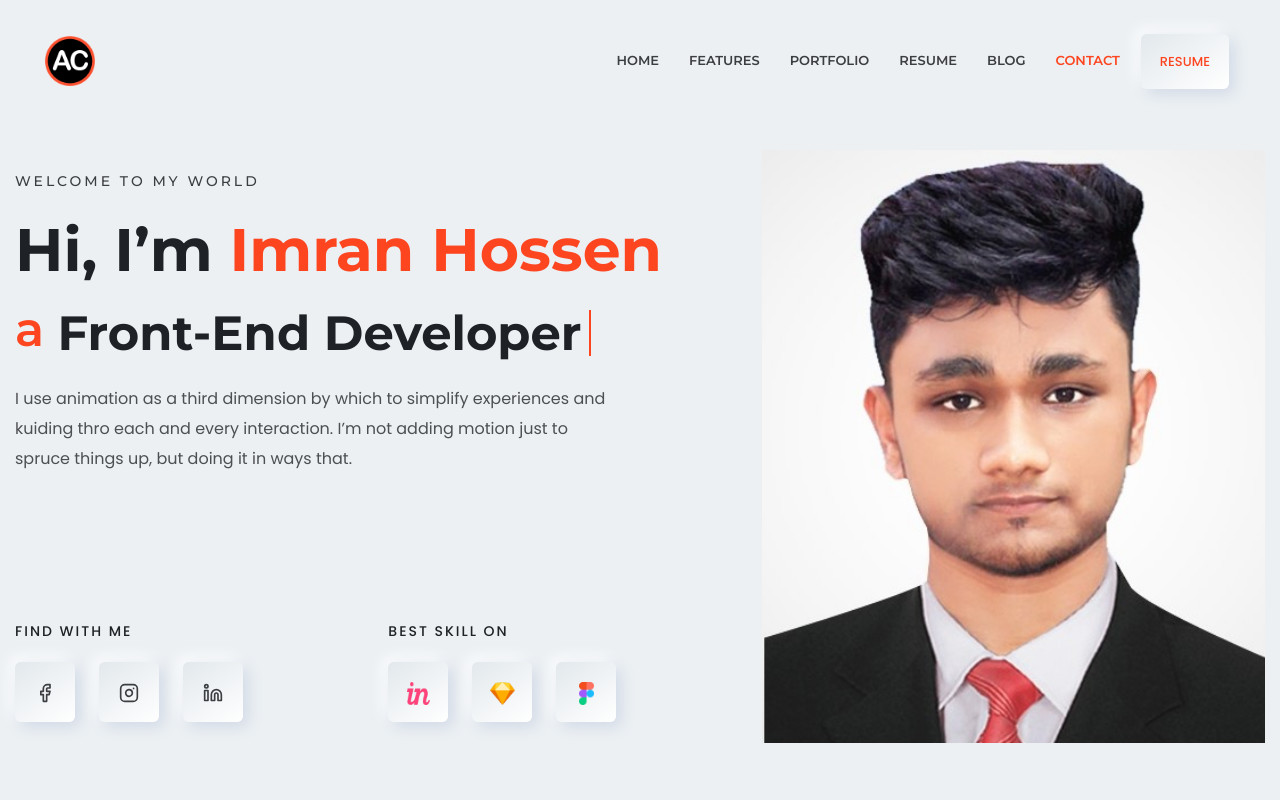
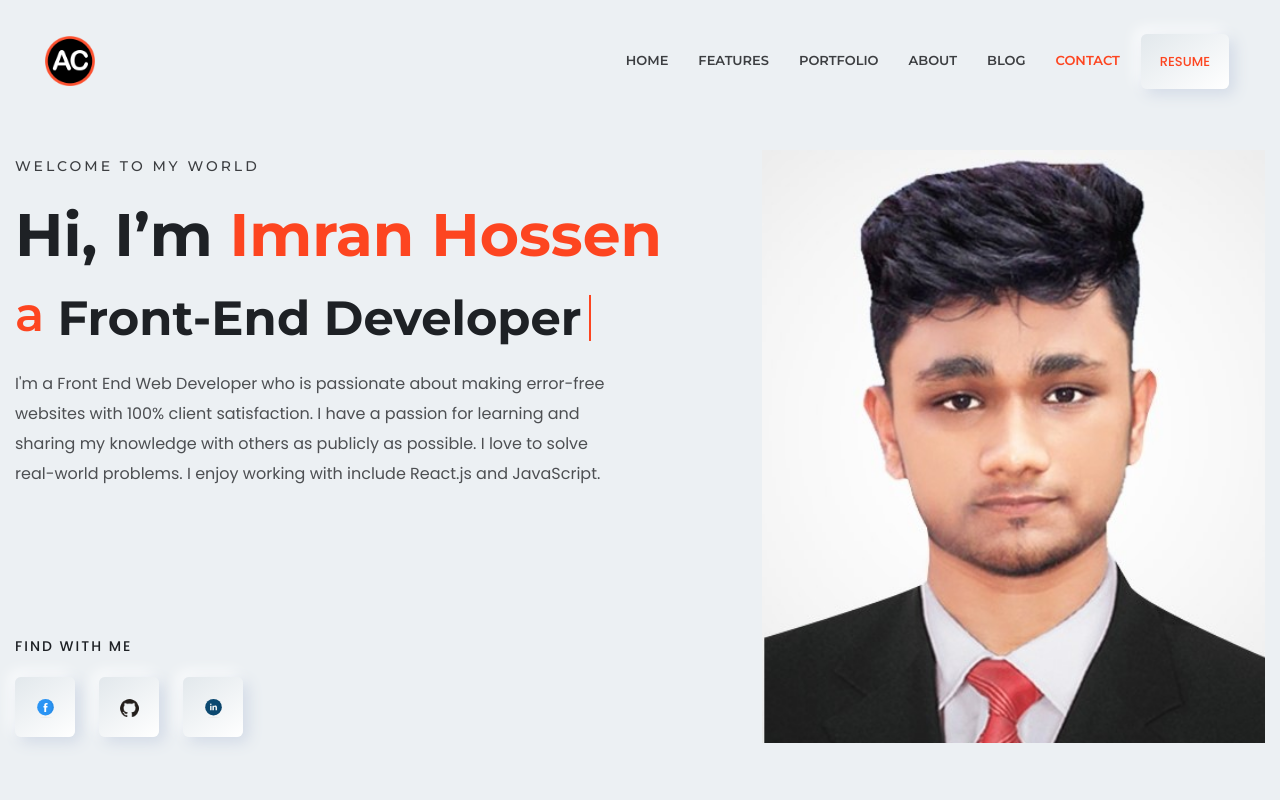
Before and after one commit to ImRanKhan81m/Portfolio-me, a plain HTML site: page index.html in a window 1280 px wide. Shown: the top 800 px of the page. Drawn offline with Linux system fonts and the light colour scheme.

Commit message:
social icon add

```diff
--- a/index.html
+++ b/index.html
@@ -46,7 +46,7 @@
                             <li class="nav-item"><a class="nav-link smoth-animation active" href="#home">Home</a></li>
                             <li class="nav-item"><a class="nav-link smoth-animation" href="#features">Features</a></li>
                             <li class="nav-item"><a class="nav-link smoth-animation" href="#portfolio">Portfolio</a></li>
-                            <li class="nav-item"><a class="nav-link smoth-animation" href="#resume">Resume</a></li>
+                            <li class="nav-item"><a class="nav-link smoth-animation" href="#resume">ABOUT</a></li>
                             <li class="nav-item"><a class="nav-link smoth-animation" href="#blog">blog</a></li>
                             <li class="nav-item"><a class="nav-link smoth-animation" href="#contacts">Contact</a></li>
                         </ul>
@@ -151,33 +151,17 @@
                                     </h1>
 
                                     <div>
-                                        <p class="description">I use animation as a third dimension by which to simplify
-                                            experiences and kuiding thro each and every interaction. I’m not adding
-                                            motion
-                                            just to spruce things up, but doing it in ways that.</p>
+                                        <p class="description">I'm a Front End Web Developer who is passionate about making error-free websites with 100% client satisfaction. I have a passion for learning and sharing my knowledge with others as publicly as possible. I love to solve real-world problems. I enjoy working with include React.js and JavaScript.</p>
                                     </div>
                                 </div>
                                 <div class="row">
-                                    <div class="col-lg-6 col-xl-6 col-md-6 col-sm-6 col-12">
-                                        <div class="social-share-inner-left">
-                                            <span class="title">find with me</span>
-                                            <ul class="social-share d-flex liststyle">
-                                                <li class="facebook"><a href="#"><i data-feather="facebook"></i></a>
-                                                </li>
-                                                <li class="instagram"><a href="#"><i data-feather="instagram"></i></a>
-                                                </li>
-                                                <li class="linkedin"><a href="#"><i data-feather="linkedin"></i></a>
-                                                </li>
-                                            </ul>
-                                        </div>
-                                    </div>
                                     <div class="col-lg-6 col-xl-6 col-md-6 col-sm-6 col-12 mt_mobile--30">
                                         <div class="skill-share-inner">
-                                            <span class="title">best skill on</span>
+                                            <span class="title">Find With Me</span>
                                             <ul class="skill-share d-flex liststyle">
-                                                <li><img src="assets/images/icons/icons-01.png" alt="Icons Images"></li>
-                                                <li><img src="assets/images/icons/icons-02.png" alt="Icons Images"></li>
-                                                <li><img src="assets/images/icons/icons-03.png" alt="Icons Images"></li>
+                                                <li><img src="assets/images/icons/social-media-facebook-2 (1).svg" alt="Icons Images"></li>
+                                                <li><img src="assets/images/icons/GitHub.png" alt="Icons Images"></li>
+                                                <li><img src="assets/images/icons/social-media-linkedin-2.svg" alt="Icons Images"></li>
                                             </ul>
                                         </div>
                                     </div>
@@ -511,8 +495,8 @@
                 <div class="row">
                     <div class="col-lg-12">
                         <div data-aos="fade-up" data-aos-duration="500" data-aos-delay="100" data-aos-once="true" class="section-title text-center">
-                            <span class="subtitle">7+ Years of Experience</span>
-                            <h2 class="title">My Resume</h2>
+                            <span class="subtitle">1+ Years of Experience</span>
+                            <h2 class="title">About Me</h2>
                         </div>
                     </div>
                 </div>
```
Also changed, not shown: assets/images/icons/GitHub.png (added), assets/images/icons/Twitter.png (added), assets/images/icons/social-media-facebook-2 (1).svg (added), assets/images/icons/social-media-facebook-2.png (added), assets/images/icons/social-media-linkedin-2.svg (added).
